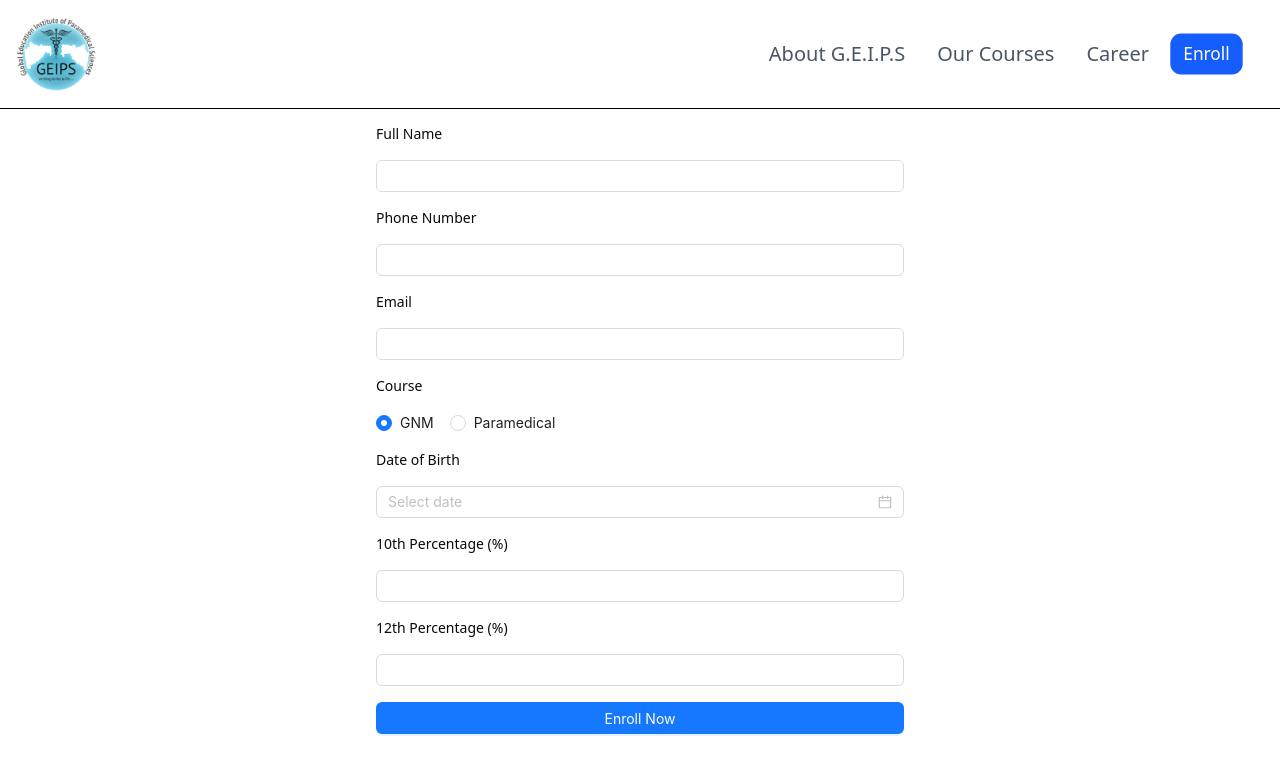
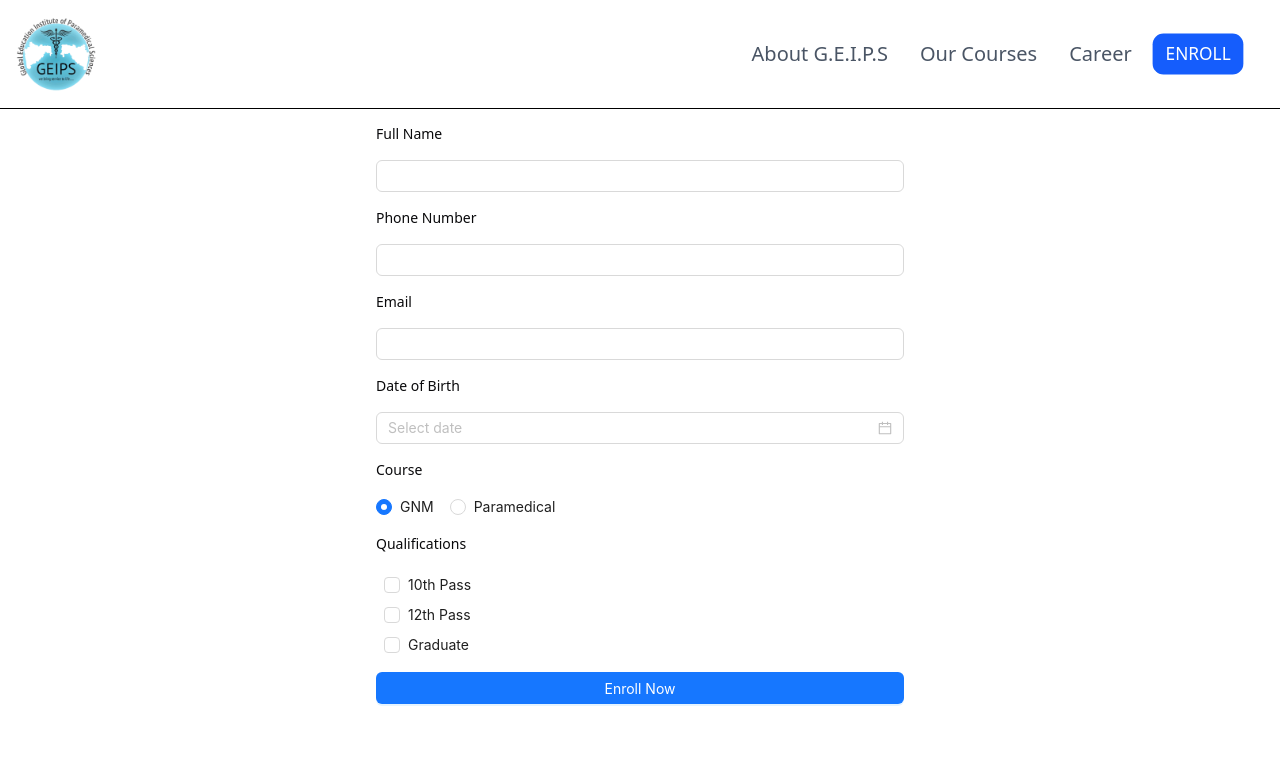
Before and after one commit to Hardik7843/geips, a Next.js app: page /enroll in a window 1280 px wide. Shown: the top 774 px of the page. Built offline with nearby package versions, Linux system fonts and the light colour scheme.

Commit message:
fix: change text to uppercase for consistency in Enroll button on NavBar and CourseEnrollForm

```diff
--- a/src/app/courses/page.tsx
+++ b/src/app/courses/page.tsx
@@ -134,7 +134,7 @@ const CourseTimeline: React.FC = () => {
                 href={"/enroll"}
                 className=" text-white px-3 py-2 rounded-lg bg-blue-600 hover:bg-blue-500"
               >
-                Enroll
+                ENROLL
               </Link>
             </div>
           </VerticalTimelineElement>
--- a/src/app/enroll/page.tsx
+++ b/src/app/enroll/page.tsx
@@ -2,7 +2,15 @@
 "use client";
 
 import React, { useState, ChangeEvent, FormEvent } from "react";
-import { Input, Radio, DatePicker, Button, RadioChangeEvent } from "antd";
+import {
+  Input,
+  Radio,
+  DatePicker,
+  Button,
+  RadioChangeEvent,
+  Checkbox,
+  CheckboxChangeEvent,
+} from "antd";
 import { sendBookingEnquiry } from "@/actions/bookDemo";
 import toast from "react-hot-toast";
 import dayjs, { Dayjs } from "dayjs";
@@ -15,8 +23,11 @@ interface FormData {
   email: string;
   course: Course;
   dob: string; // formatted as "DD-MMM-YYYY"
-  tenthPercent: string;
-  twelfthPercent: string;
+  // tenthPercent: string;
+  // twelfthPercent: string;
+  tenth: string;
+  twelfth: string;
+  graduate: string;
 }
 
 const CourseEnrollForm: React.FC = () => {
@@ -26,8 +37,12 @@ const CourseEnrollForm: React.FC = () => {
     email: "",
     course: "GNM",
     dob: "",
-    tenthPercent: "",
-    twelfthPercent: "",
+    // tenthPercent: "",
+    // twelfthPercent: "",
+
+    tenth: "N-A",
+    twelfth: "N-A",
+    graduate: "N-A",
   });
 
   const handleChange =
@@ -50,6 +65,13 @@ const CourseEnrollForm: React.FC = () => {
     setFormData((prev) => ({
       ...prev,
       course: e.target.value,
+    }));
+  };
+
+  const handleCheckboxChange = (field: string) => (e: CheckboxChangeEvent) => {
+    setFormData((prev) => ({
+      ...prev,
+      [field]: e.target.checked ? "Passed" : "N-A",
     }));
   };
 
@@ -113,6 +135,16 @@ const CourseEnrollForm: React.FC = () => {
           type="email"
         />
 
+        <label className="text-sm">Date of Birth</label>
+        <DatePicker
+          required
+          format="DD-MMM-YYYY"
+          disabledDate={(current) => current && current > dayjs().endOf("day")}
+          value={formData.dob ? dayjs(formData.dob, "DD-MMM-YYYY") : null}
+          onChange={handleChange("dob")}
+          className="w-full"
+        />
+
         <label className="text-sm">Course</label>
         <Radio.Group
           value={formData.course}
@@ -123,31 +155,29 @@ const CourseEnrollForm: React.FC = () => {
           <Radio value="Paramedical">Paramedical</Radio>
         </Radio.Group>
 
-        <label className="text-sm">Date of Birth</label>
-        <DatePicker
-          required
-          format="DD-MMM-YYYY"
-          disabledDate={(current) => current && current > dayjs().endOf("day")}
-          value={formData.dob ? dayjs(formData.dob, "DD-MMM-YYYY") : null}
-          onChange={handleChange("dob")}
-          className="w-full"
-        />
+        <label className="text-sm mb-1 block">Qualifications</label>
+        <div className="flex flex-col gap-2 ml-2">
+          <Checkbox
+            checked={formData.tenth === "Passed" ? true : false}
+            onChange={handleCheckboxChange("tenth")}
+          >
+            10th Pass
+          </Checkbox>
 
-        <label className="text-sm">10th Percentage (%)</label>
-        <Input
-          required
-          value={formData.tenthPercent}
-          onChange={handleChange("tenthPercent")}
-          className="rounded-md"
-        />
+          <Checkbox
+            checked={formData.twelfth === "Passed" ? true : false}
+            onChange={handleCheckboxChange("twelfth")}
+          >
+            12th Pass
+          </Checkbox>
 
-        <label className="text-sm">12th Percentage (%)</label>
-        <Input
-          required
-          value={formData.twelfthPercent}
-          onChange={handleChange("twelfthPercent")}
-          className="rounded-md"
-        />
+          <Checkbox
+            checked={formData.graduate === "Passed" ? true : false}
+            onChange={handleCheckboxChange("graduate")}
+          >
+            Graduate
+          </Checkbox>
+        </div>
 
         <Button
           type="primary"
--- a/src/components/NavBar.tsx
+++ b/src/components/NavBar.tsx
@@ -84,7 +84,7 @@ const NavBar = () => {
                 href={"/enroll"}
                 className="text-white px-3 py-2 rounded-lg bg-blue-600 hover:bg-blue-500"
               >
-                Enroll
+                ENROLL
               </Link>
             </motion.div>
             {/* <Link
```
